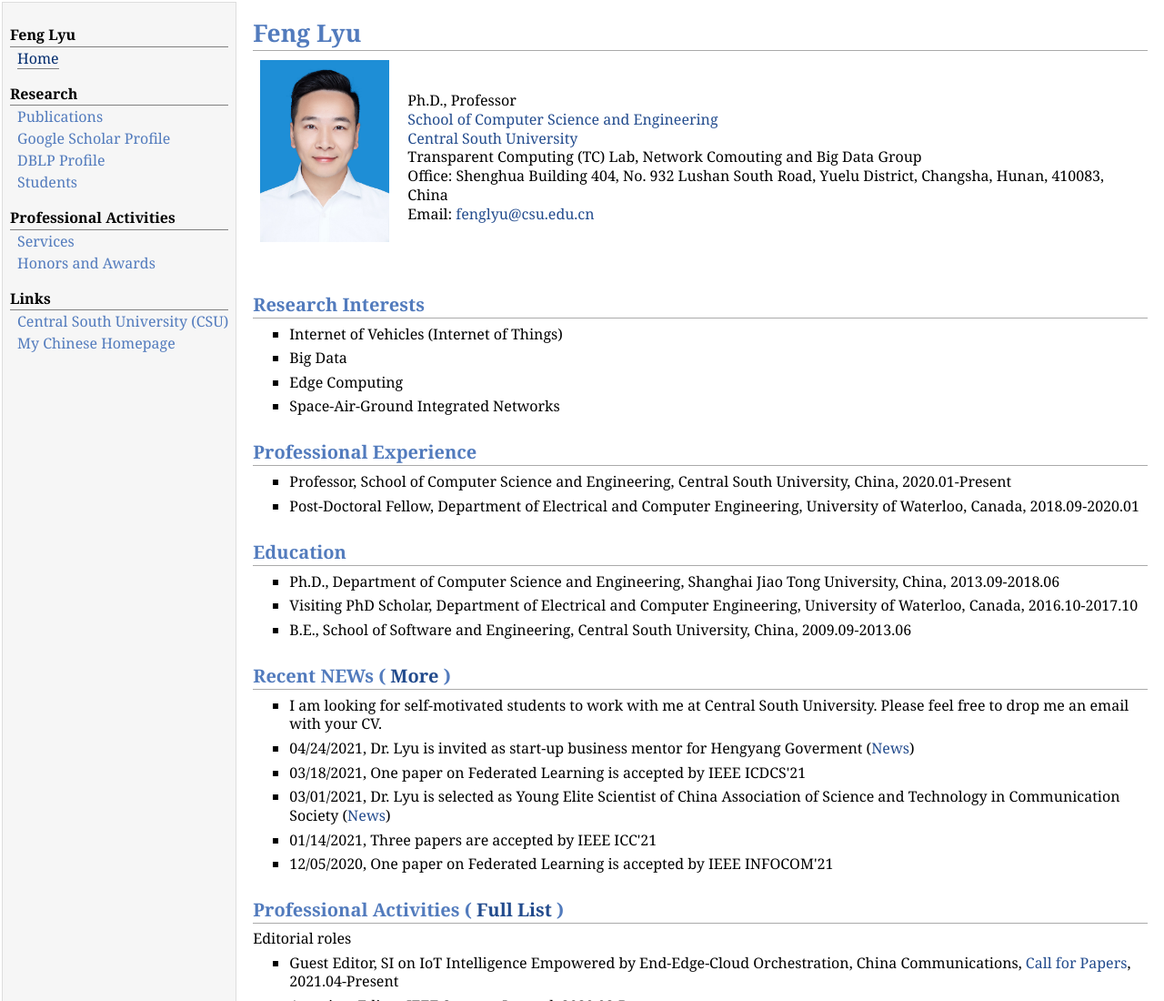
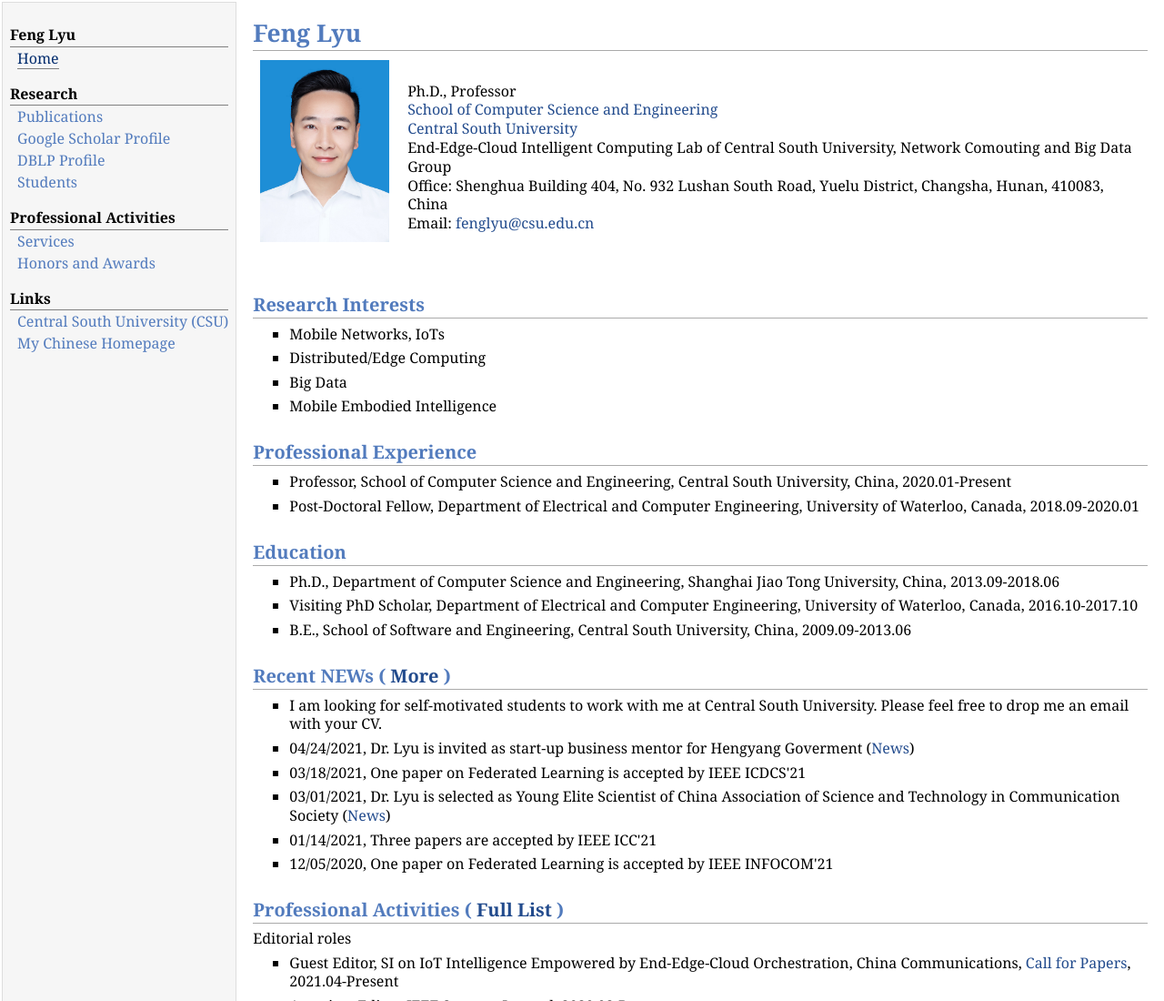
Before and after one commit to F-Lyu/F-Lyu.github.io, a plain HTML site: page index.html in a window 1280 px wide. Shown: the top 1100 px of the page at 91% size. Drawn offline with Linux system fonts and the light colour scheme.

Commit message:
Update research interests and lab name

```diff
--- a/index.html
+++ b/index.html
@@ -40,19 +40,19 @@
 <p> Ph.D., Professor <br />
 <a href="https://cse.csu.edu.cn/">School of Computer Science and Engineering</a><br />
 <a href="https://www.csu.edu.cn/">Central South University</a> <br />
-Transparent Computing (TC) Lab, Network Comouting and Big Data Group <br />
+End-Edge-Cloud Intelligent Computing Lab of Central South University, Network Comouting and Big Data Group <br />
 Office: Shenghua Building 404, No. 932 Lushan South Road, Yuelu District, Changsha, Hunan, 410083, China <br />
 Email:      <a href="mailto:fenglyu@csu.edu.cn">fenglyu@csu.edu.cn</a><br /></p>
 </td></tr></table>
 <h2>Research Interests</h2>
 <ul>
-<li><p>Internet of Vehicles (Internet of Things)</p>
+<li><p>Mobile Networks, IoTs</p>
+</li>
+<li><p>Distributed/Edge Computing</p>
 </li>
 <li><p>Big Data</p>
 </li>
-<li><p>Edge Computing</p>
-</li>
-<li><p>Space-Air-Ground Integrated Networks</p>
+<li><p>Mobile Embodied Intelligence</p>
 </li>
 </ul>
 
```
Also changed, not shown: 1 other file.
